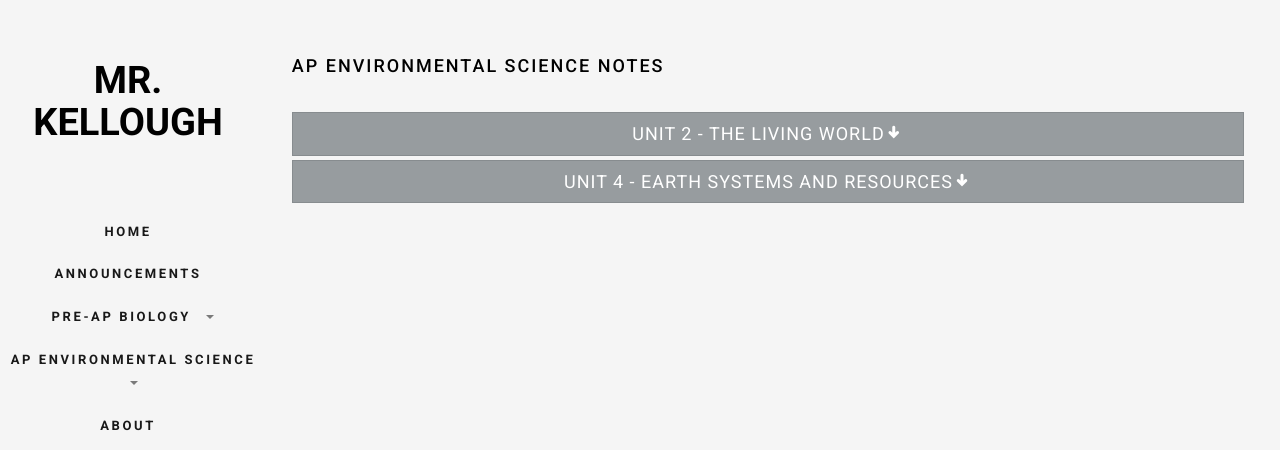
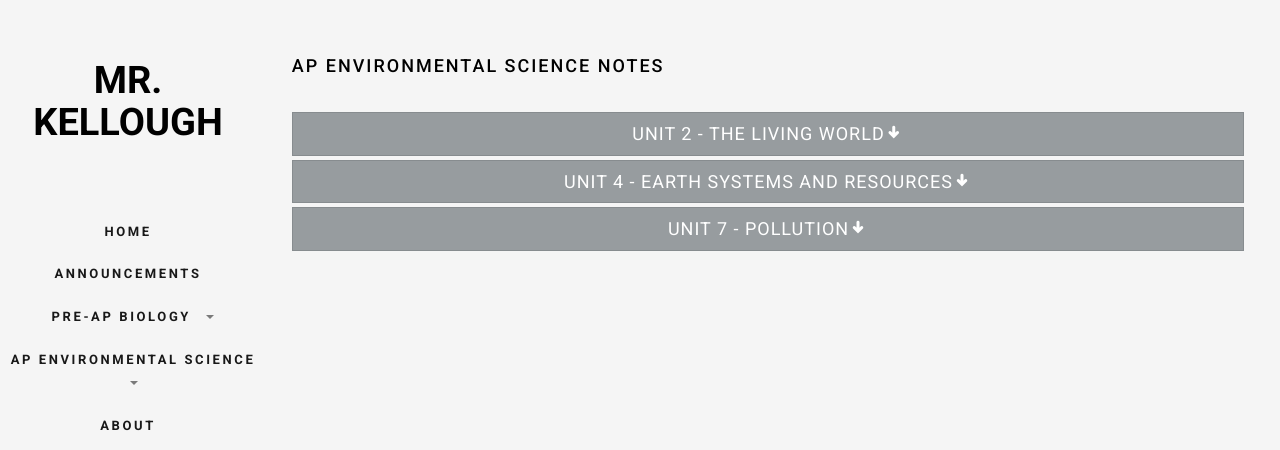
Before and after one commit to thomaskellough/crhs, a Flask app: page /environmental-science-notes in a window 1280 px wide. Shown: the top 450 px of the page. Run offline with Flask 2, Linux system fonts and the light colour scheme; some libraries are stand-ins or nearby versions; some web fonts are replaced.

Commit message:
added ch 14

```diff
--- a/crhs_web/routes.py
+++ b/crhs_web/routes.py
@@ -174,6 +174,12 @@ def biodiversity_quizlet():
 def water_resources_quizlet():
     return render_template('water-resources-quizlet.html', title='Water Resources Flashcards')
 
+
+@app.route('/quizlet-water-pollution')
+def quizlet_water_pollution():
+    return render_template('quizlet-water-pollution.html', title='Water Pollution Flashcards')
+
+
 @app.route('/genetics-quizlet')
 def genetics_quizlet():
     return render_template('genetics-quizlet.html', title='Genetics Flashcards')
--- a/crhs_web/templates/environmental-science-notes.html
+++ b/crhs_web/templates/environmental-science-notes.html
@@ -6,10 +6,10 @@
     <div class="fh5co-narrow-content">
         <h2 class="fh5co-heading">AP Environmental Science Notes</h2>
         <div class="animate-box" data-animate-effect="fadeInLeft">
-            <btn class="btn btn-block btn-school-2" data-toggle="collapse" href="#unit1-collapse" aria-expanded="True" aria-controls="unit1-collapse">
+            <btn class="btn btn-block btn-school-2" data-toggle="collapse" href="#unit2-collapse" aria-expanded="True" aria-controls="unit1-collapse">
                 Unit 2 - The Living World<span class="icon-arrow-down-thick"></span>
             </btn>
-            <div class="row row-bottom-padded-md collapse" id="unit1-collapse">
+            <div class="row row-bottom-padded-md collapse" id="unit2-collapse">
                 <div class="col-md-3 col-sm-6 col-padding animate-box" data-animate-effect="fadeInLeft">
                     <div class="blog-entry">
                         <a class="blog-img"><img src="static/images/Biodiversity_Hotspots.svg" class="img-responsive img-notes" alt="Biodiversity Hotspots Img"></a>
@@ -28,10 +28,10 @@
             </div>
         </div>
         <div class="animate-box" data-animate-effect="fadeInLeft">
-            <btn class="btn btn-block btn-school-2" data-toggle="collapse" href="#unit2-collapse" aria-expanded="True" aria-controls="unit1-collapse">
+            <btn class="btn btn-block btn-school-2" data-toggle="collapse" href="#unit4-collapse" aria-expanded="True" aria-controls="unit1-collapse">
                 Unit 4 - Earth Systems and Resources<span class="icon-arrow-down-thick"></span>
             </btn>
-            <div class="row row-bottom-padded-md collapse" id="unit2-collapse">
+            <div class="row row-bottom-padded-md collapse" id="unit4-collapse">
                 <div class="col-md-3 col-sm-6 col-padding animate-box" data-animate-effect="fadeInLeft">
                     <div class="blog-entry">
                         <a class="blog-img"><img src="static/images/hd-wallpaper-macro-splash-67843.jpg" class="img-responsive img-notes" alt="Water Img"></a>
@@ -65,6 +65,27 @@
                 </div>
             </div>
         </div>
+        <div class="animate-box" data-animate-effect="fadeInLeft">
+            <btn class="btn btn-block btn-school-2" data-toggle="collapse" href="#unit7-collapse" aria-expanded="True" aria-controls="unit1-collapse">
+                Unit 7 - Pollution<span class="icon-arrow-down-thick"></span>
+            </btn>
+            <div class="row row-bottom-padded-md collapse" id="unit7-collapse">
+                <div class="col-md-3 col-sm-6 col-padding animate-box" data-animate-effect="fadeInLeft">
+                    <div class="blog-entry">
+                        <a class="blog-img"><img src="static/images/water_pollution.jpg" class="img-responsive img-notes" alt="Water Img"></a>
+                        <div class="desc">
+                            <h3><a>Chapter 14 - Water Pollution</a></h3>
+                            <ul class="list-unstyled">
+                                <li><a class="list-group-item list-group-item-school-1" href="static/files/Chapter 14 - Water Pollution.pdf" target="_blank">Chapter 14 Notes</a></li>
+                                <li><a class="list-group-item list-group-item-school-1" href="/quizlet-water-pollution" target="_blank">Flashcards</a></li>
+                                <li><a class="list-group-item list-group-item-school-1" href="/static/files/Chapter 14 Water Pollution Study Guide.docx" target="_blank">Study Guide</a></li>
+                                <li><a class="list-group-item list-group-item-school-1" href="/static/files/Chapter 14 Test Review.docx" target="_blank">Test Review</a></li>
+                            </ul>
+                        </div>
+                    </div>
+                </div>
+            </div>
+        </div>
     </div>
 </div>
 
```
